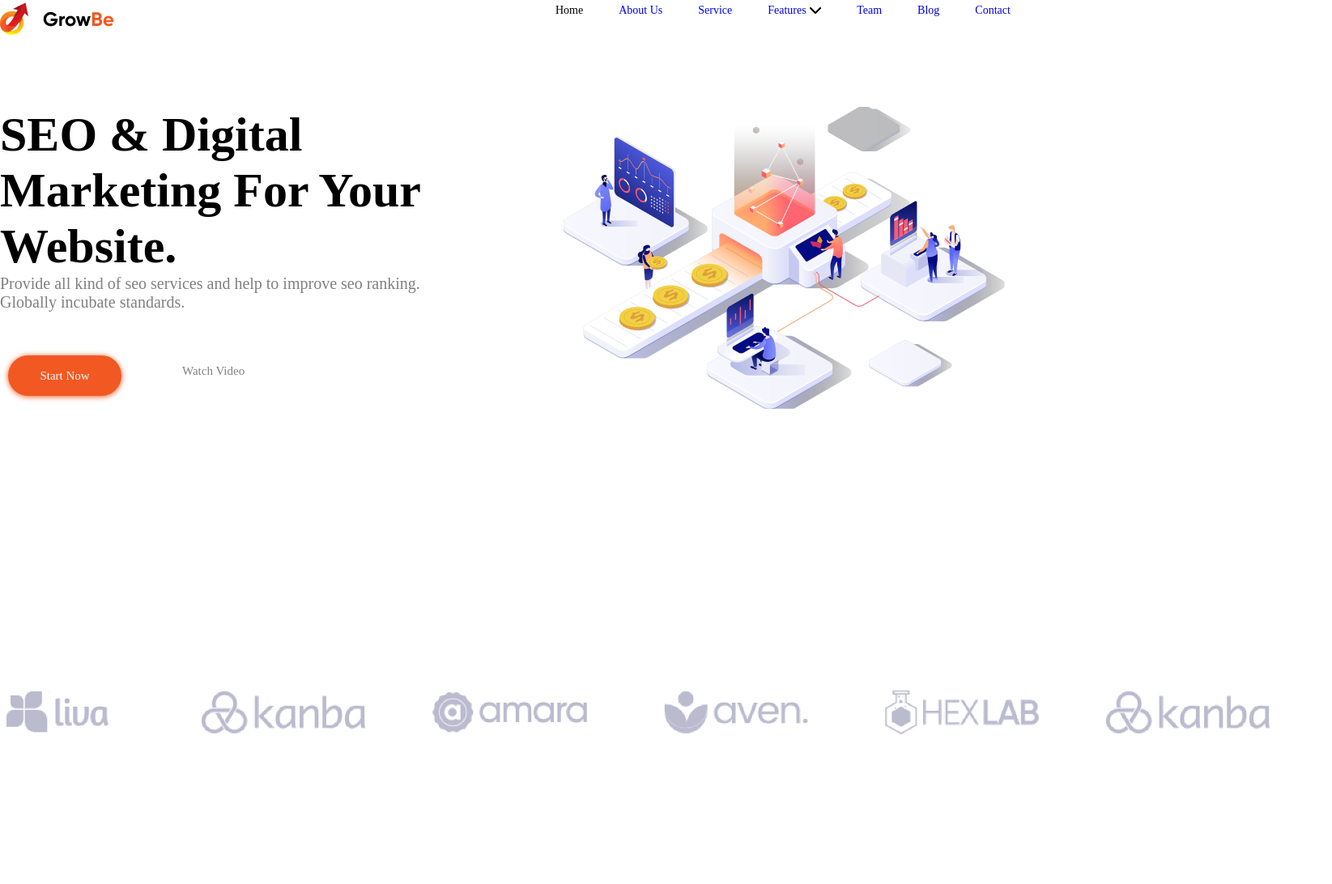
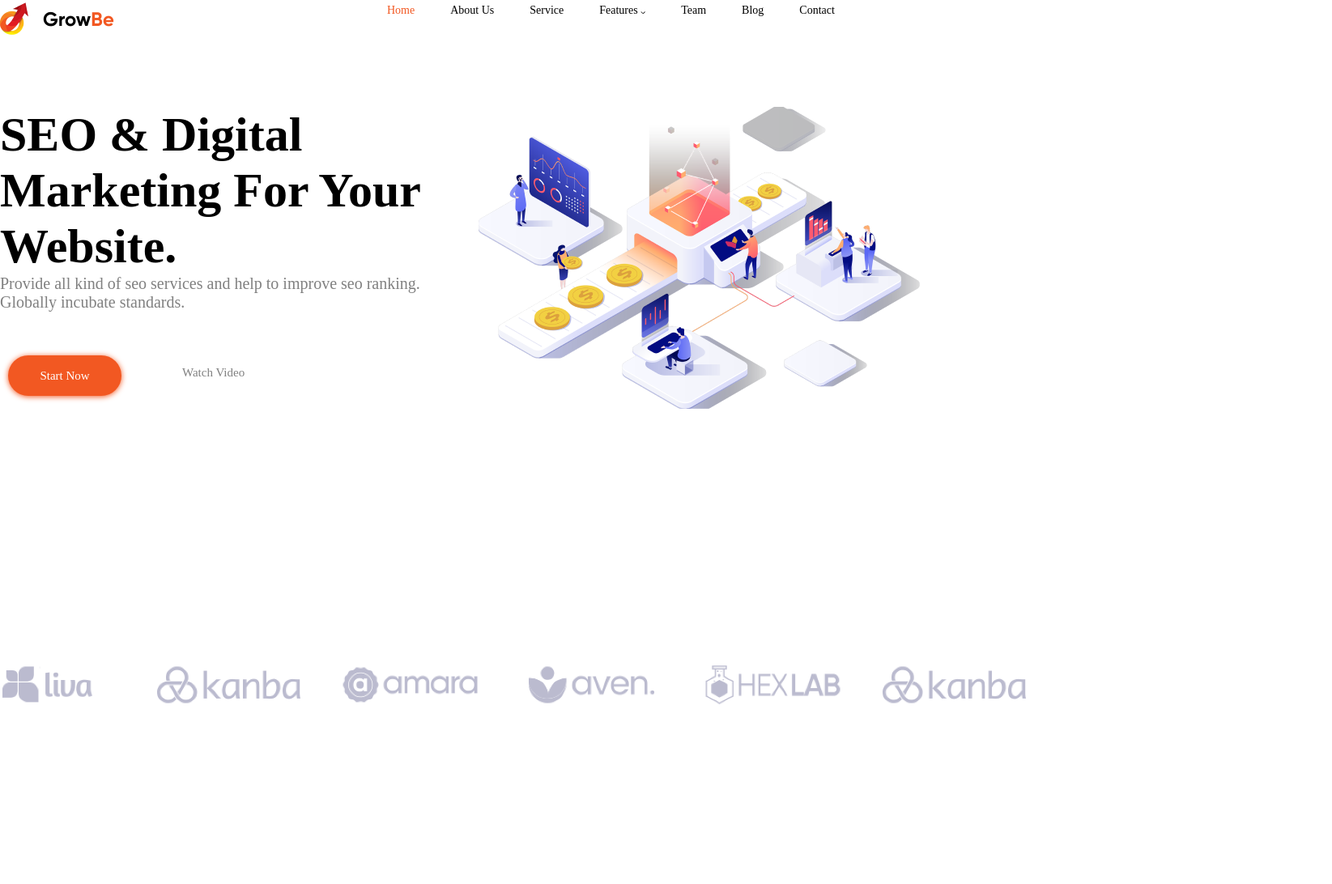
Before and after one commit to mor1bid/html-hw3, a plain HTML site: page index.html in a window 1280 px wide. Shown: the part 55-1147 px from the top of the page at 81% size, 1645 px wide, since content can reach past the window. After the commit the page ends 1117 px from the top, so only its background shows below. Drawn offline with Linux system fonts and the light colour scheme; a web font is replaced by a local one.

Commit message:
html-hw3-v22lozhno

```diff
--- a/index.html
+++ b/index.html
@@ -12,7 +12,7 @@
         <div class="icon"><img src="img/logo0.png"></div>
         <div class="logo"><img src="img/logo.png"></div>
         <div class="header_menu_container">
-            <a>Home</a>
+            <a class="select">Home</a>
             <a href="#">About Us</a>
             <a href="#">Service</a>
             <a href="#">Features <img src="img/v.png"></a>
@@ -27,7 +27,7 @@
             <a>Provide all kind of seo services and help to improve seo ranking. Globally incubate standards.</a>
             <div class="buttons">
                 <button>Start Now</button>
-                <a>Watch Video</a>
+                <a href="#">Watch Video</a>
             </div>
         </div>
         <div class="content_img">
--- a/style.css
+++ b/style.css
@@ -25,9 +25,21 @@ body {
 
 .header .header_menu_container a{
     width: 100%;
+    font-family: gilroy-bold;
     font-size: 14px;
     padding-right: 40px;
+    color:black;
     text-decoration: none;
+}
+
+.header .header_menu_container img{
+    width: 6px;
+    height: 3px;
+    margin-top: -414px;
+}
+
+.header .header_menu_container .select{
+    color: #F25822;
 }
 
 .header .icon img{
@@ -40,16 +52,15 @@ body {
     width: 88px;
     height: 30px;
     margin-top: 7px;
-    padding-right: 545px;
+    padding-right: 337px;
 }
 
 .content {
     display: flex;
     flex-direction: row;
-    width: 1274px;
+    width: 274px;
     height: 536px;
     margin-top: 15px;
-    gap: 105px;
 }
 
 .content .content_text h1{
@@ -76,7 +87,6 @@ body {
     padding-top: 54px;
     padding-left: 10px;
     padding-right: 30px;
-    /* margin-left: -585px; */
 }
 
 .content .content_text .buttons a{
@@ -84,8 +94,9 @@ body {
     font-weight: 100px;
     color: grey;
     font-size: 15px;
-    margin-top: 11px;
+    margin-top: 13px;
     margin-left: 75px;
+    text-decoration: none;
 }
 
 .content .content_text .buttons button{
@@ -103,10 +114,9 @@ body {
 }
 
 .content .content_img img{
-    /* width: 310.73px;
-    height: 372.9px; */
+    width: 610.73px;
+    height: 372.9px;
     padding-top: -108px;
-    padding-left: -26px;
 }
 
 .footer {
@@ -114,14 +124,13 @@ body {
     flex-direction: row;
     width: 1240px;
     height: 158px;
-    /* margin: 0 auto; */
-    margin-top: 266px;
+    margin-top: 236px;
     margin-left: -30px;
 }
 
 .footer img{
-    width: 40%;
-    height: 40%;
+    width: 35%;
+    height: 35%;
     margin-top: -85px;
-    padding-right: 77px;
+    padding-right: 47px;
 }
```
